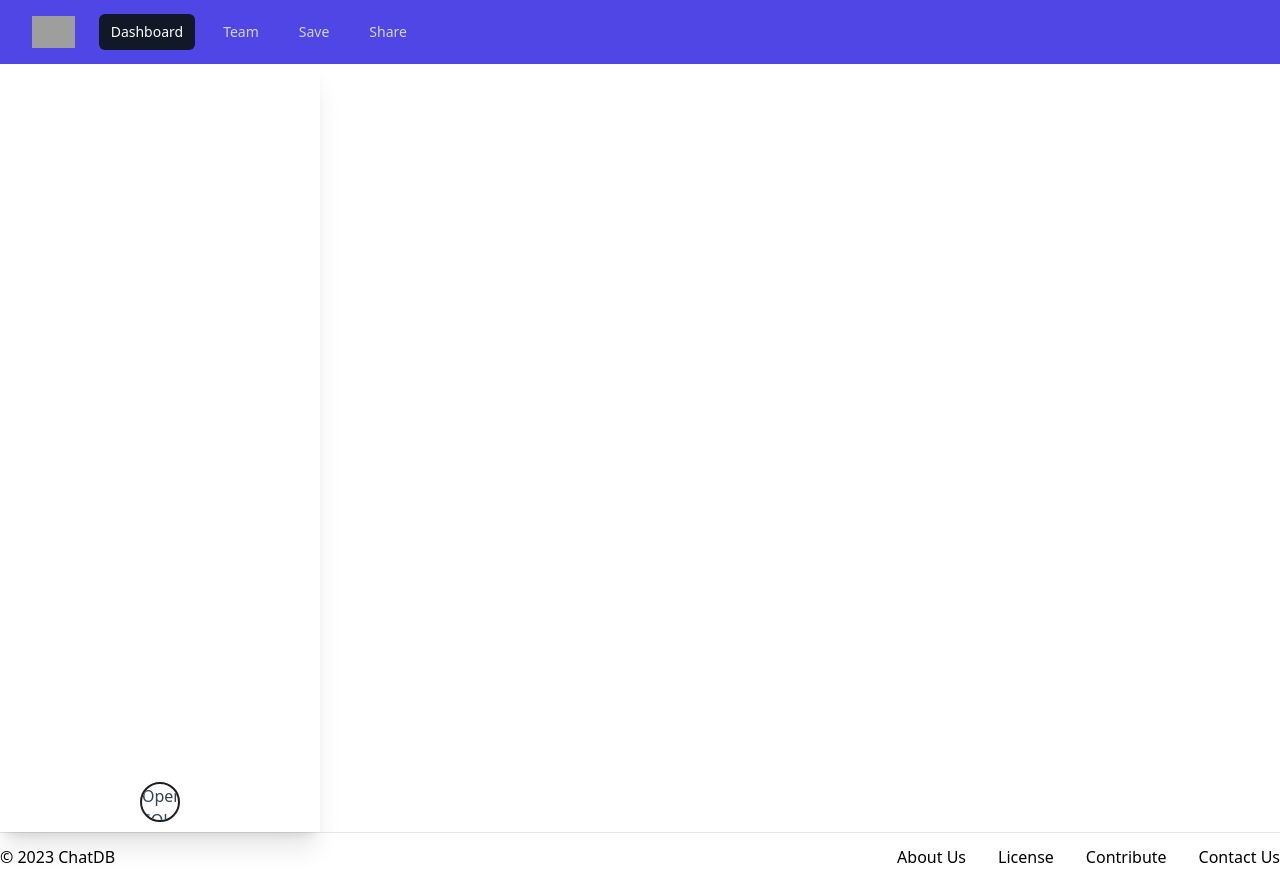
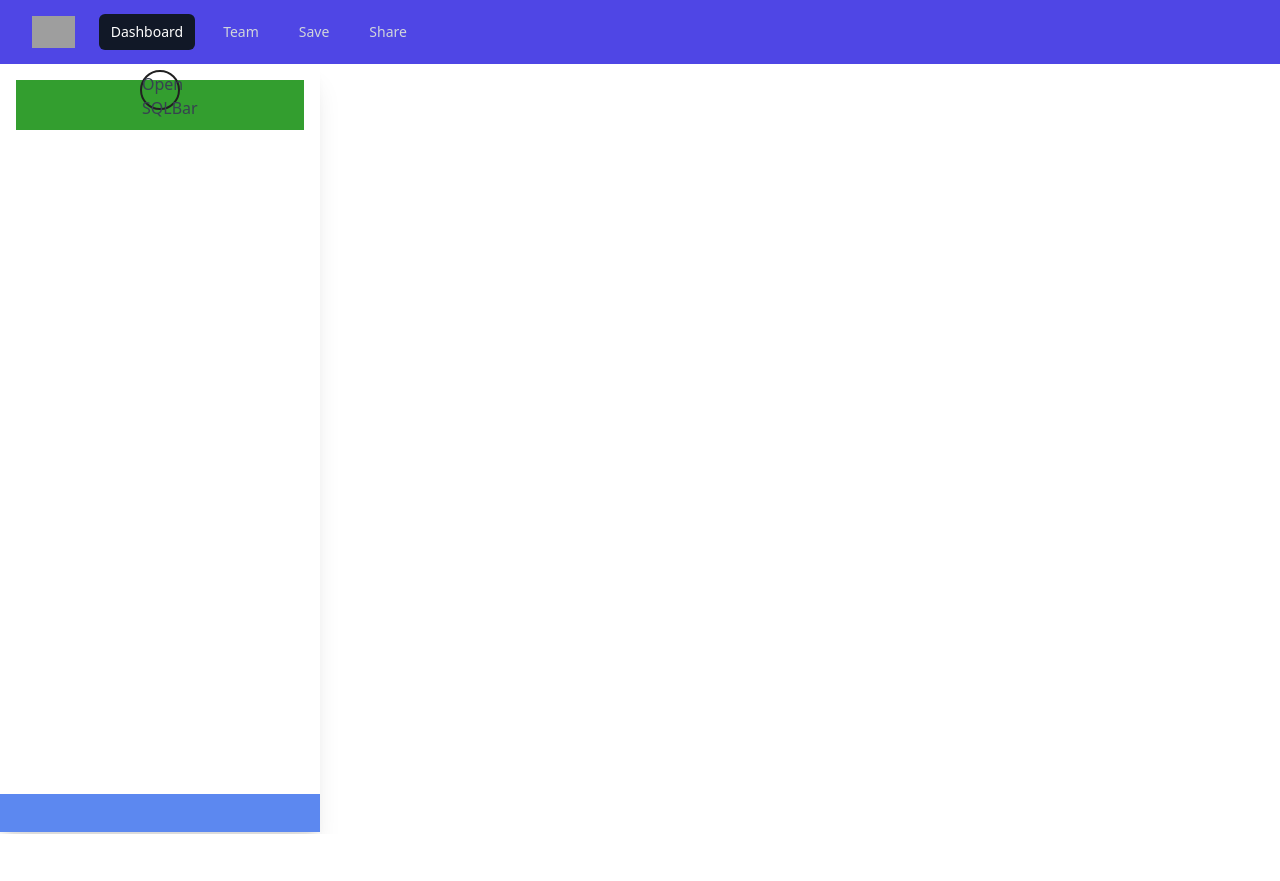
Before and after one commit to MK-T3/chatDB, a React (Vite) app: page /InputPage in a window 1280 px wide. After the commit the page ends 834 px from the top, so only its background shows below. Built offline with nearby package versions, Linux system fonts and the light colour scheme; grey boxes are pictures that could not be loaded.

Commit message:
Open_SQLBAR

```diff
--- a/src/InputPage.jsx
+++ b/src/InputPage.jsx
@@ -8,9 +8,7 @@ export const InputPage = () => {
                 <Navi />
             </header>
             <Sidebar />
-            <footer>
-                <Footer/>
-            </footer>
+
         </>
     )
 }
--- a/src/components/Sqlbar.jsx
+++ b/src/components/Sqlbar.jsx
@@ -13,7 +13,7 @@ const Sqlbar = ({ children }) => {
       <div
         className={`${styles.sqlbar} ${isOpen ? styles.open : ""}`}
       >
-        <div className={styles.header}>SQLBar</div>
+        <div className={styles.header}></div>
         <div className={styles.content}>{children}</div>
       </div>
       <button onClick={toggleMenu} className={styles.button}>
@@ -21,6 +21,20 @@ const Sqlbar = ({ children }) => {
       </button>
     </div>
   );
+
+//   return (
+//     <div className={styles.container}>
+//       <div ref={side}  className={styles.sidebar} style={{ width: `${width}px`, height: '100%',  transform: `translatex(${-xPosition}px)`}}>
+//           <button onClick={() => toggleMenu()}
+//           className={styles.button} >
+//             {isOpen ?
+//             <span>X</span> : <img src="images/avatar.png" alr="contact open button" className={styles.openBtn}/>
+//             }
+//           </button>
+//         <div className={styles.content}>{children}</div> //사이드바 컴포넌트 내부 값이 구현되는 위치
+//       </div>
+//     </div>
+//   );
 };
 
 export default Sqlbar;
--- a/src/components/Sqlbar.module.css
+++ b/src/components/Sqlbar.module.css
@@ -1,27 +1,26 @@
 .container {
-    background-color: #94ccea;
+    background-color: #339e2f;
   }
 
   .sqlbar {
     position: absolute;
-    bottom: -100%; /* 아래에서 숨겨진 상태 */
-    height: 70%;
+    bottom:0; /* 아래에서 숨겨진 상태 */
+    height: 5%;
     width: 100%;
     left: 0;
+    background: #5c88f0;
+    transition: height 1.5s ease, width 1s ease;
 
-    background: #5c88f0;
-    padding: 20px;
-    transition: bottom 1s ease;
-    display: none;/* SQL 바를 숨깁니다. */
   }
 
-  .sqlbar.open {
-    bottom: 0; /* 올라온 상태 */
-    display: block; /* SQL 바를 보이게 합니다. */
+  .open {
+    height:90%;
+    width: 100%;
+    /* SQL 바를 보이게 . */
   }
 
   .button {
-    position: absolute;
+    position: relative;
     bottom: 10px; /* 하단 여백 조정 */
     left: 50%; /* 화면 가운데로 이동 */
     transform: translateX(-50%); /* 수평으로 가운데 정렬 */
@@ -31,12 +30,12 @@
     transition: 0.8s ease;
     border: 2px solid #202020;
     border-radius: 40px;
-    overflow: hidden;
+
   }
 
   .openBtn {
-    width: 50%;
-    height: 50%;
+    width: 100%;
+    height: 100%;
   }
 
   .content {
```
